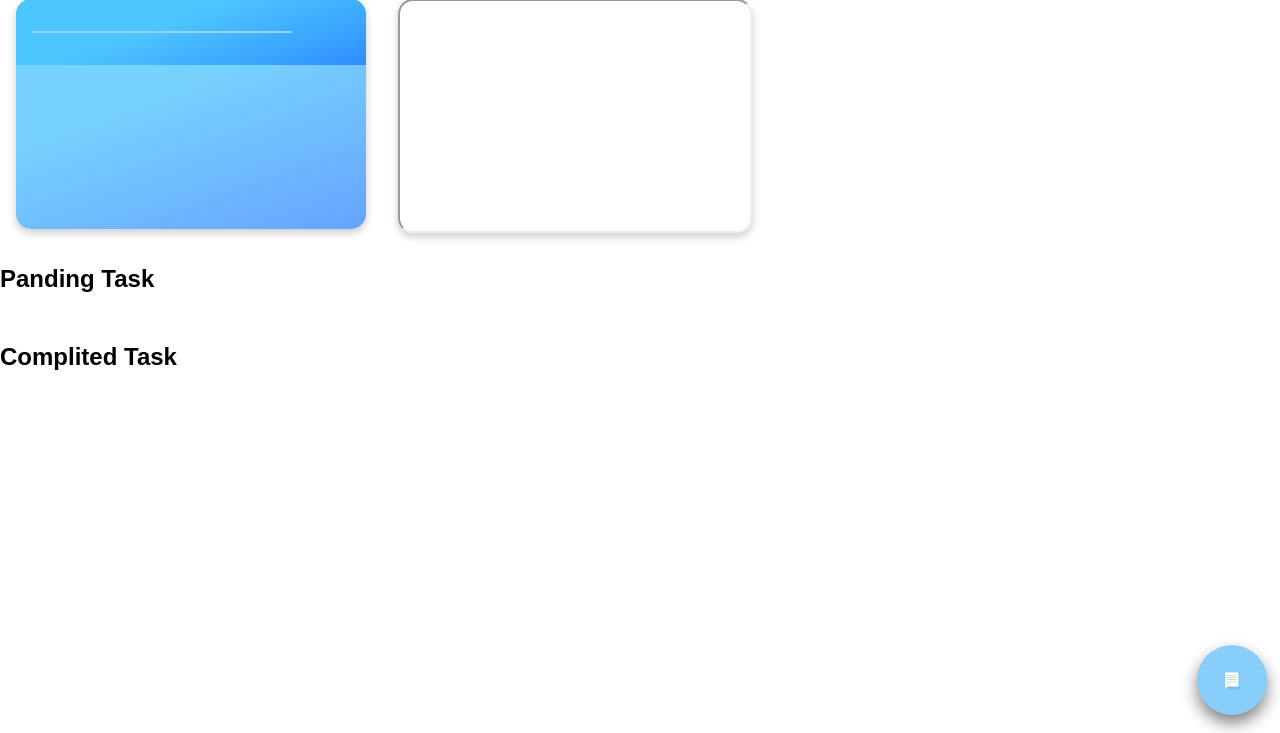
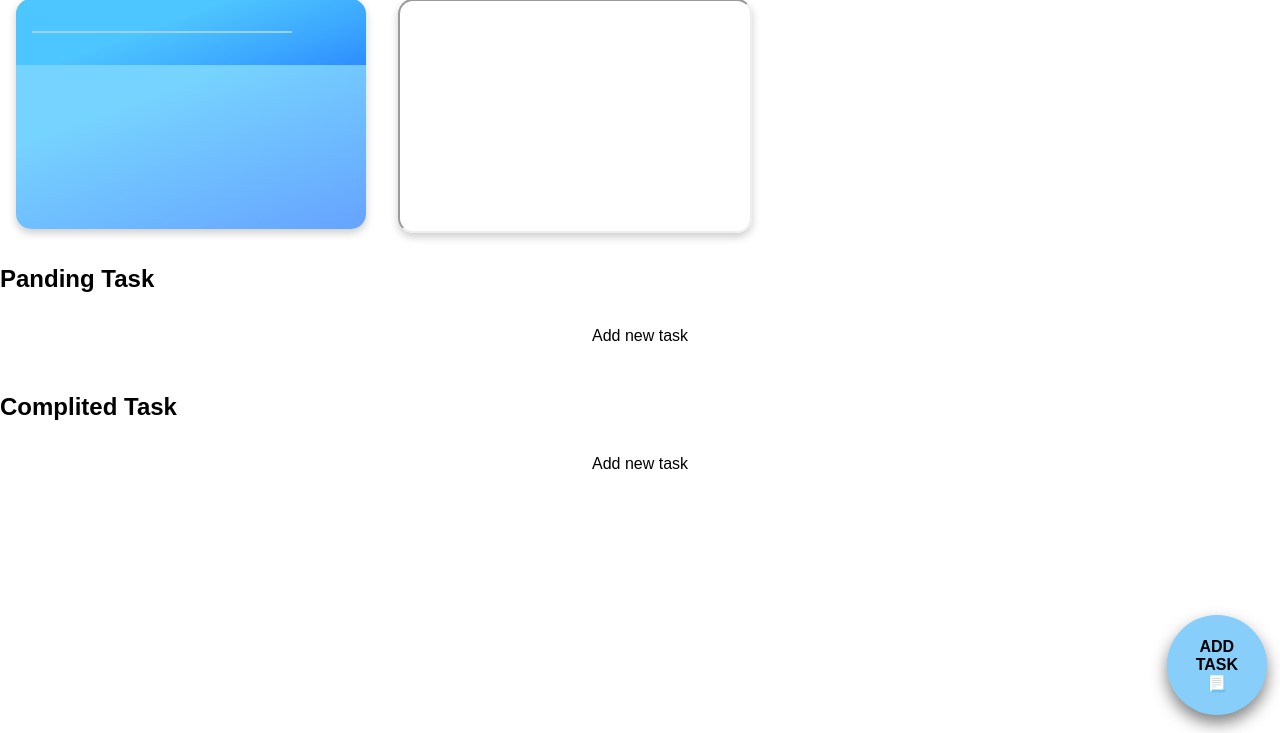
Before and after one commit to jeelfaldu/Task-Manager-App, a PHP site: page /dashboard.html in a window 1280 px wide. Shown: the part 67-800 px from the top of the page. Run offline with PHP 8.4, Linux system fonts and the light colour scheme.

Commit message:
some bug fix

```diff
--- a/assets/css/style.css
+++ b/assets/css/style.css
@@ -16,8 +16,8 @@ header {
   z-index: 555;
   right: 10px;
   bottom: 10px;
-  width: 70px;
-  height: 70px;
+  width: 100px;
+  height: 100px;
   border-radius: 50%;
   font-size: 1rem;
   font-weight: 900;
--- a/auth/auth.js
+++ b/auth/auth.js
@@ -39,11 +39,13 @@ function signup(name, email, mobile, gender, dob, pass) {
             console.log(data);
             DATABASE = data
             if (data.some(ele => ele.email == obj.email)) {
-                console.log("Email already exist");
+                alert("Email already exist");
             } else {
                 obj.id = DATABASE.length
                 DATABASE.push(obj)
                 localStorage.setItem(DATABASE_KEY, JSON.stringify(DATABASE))
+                alert("Sucessfully register");
+                window.location.href = "./index.html"
             }
         }).catch(err => {
             obj.id = DATABASE.length
--- a/dashboard.html
+++ b/dashboard.html
@@ -36,7 +36,7 @@
                 <div class="temperature" id="temp" style="font-size: 2rem;"></div>
                 <div class="row center">
                     <img src="" id="icon">
-                    <span  class="temperatureDesc" id="temperatureDesc"></span>
+                    <span class="temperatureDesc" id="temperatureDesc"></span>
                 </div>
                 <div class="windSpeed" id="windSpeed"></div>
                 <div class="skydesc" id="skyDescription"></div>
@@ -47,16 +47,20 @@
         <iframe class="card" id="myImg" class="myImg"> </iframe>
     </section>
     <section class="task" style="padding-bottom: 5rem;">
-        <button class="btnadd">📃</button>
+        <button class="btnadd"><a style="color: #000; text-decoration: none;" href="./taskadd.html">ADD TASK 📃</a></button>
         <div>
             <div style="padding: 1rem 0px;">
                 <h2>Panding Task</h2><br>
-                <div class="row" id="tablepanding"> </div>
+                <div class="row" id="tablepanding">
+                    <div class="container"> Add new task </div>
+                </div>
                 <!--<table class="table" style="overflow-x:auto;"></table>-->
             </div>
             <div style="padding: 1rem 0rem;">
                 <h2>Complited Task</h2><br>
-                <div class="row" id="tablecomplit"> </div>
+                <div class="row" id="tablecomplit">
+                    <div class="container"> Add new task </div>
+                </div>
                 <!--<table class="table" id="tablecomplit" style="overflow-x:auto;"></table>-->
             </div>
         </div>
--- a/index.html
+++ b/index.html
@@ -6,6 +6,7 @@
     <meta http-equiv="X-UA-Compatible" content="IE=edge">
     <meta name="viewport" content="width=device-width, initial-scale=1.0">
     <title>Project</title>
+    <script src="./provider/weather.js"></script>
 </head>
 <script src="./auth/auth.js"></script>
 
--- a/provider/deshboard.js
+++ b/provider/deshboard.js
@@ -1,7 +1,6 @@
 const TASK_KEY = "task"
 const PROFILE_KEY = 'profile';
 const MARK_KEY = 'mark';
-
 async function GetLocalStorageData(key) {
     return await new Promise((resolve, reject) => {
         if (localStorage.getItem(key)) {
@@ -46,13 +45,22 @@ function getStatus(status) {
     }
 }
 function setTableFormate() {
-    var pendingTask = datatabel.filter(ele => ele.status == 1)
-    var ComplitedData = datatabel.filter(ele => ele.status == 2)
+    pendingTask = []
+    ComplitedData = []
+    let Complited = ""
+    let pending = ""
+
+
+
+    if (datatabel.length > 0) {
+        pendingTask = datatabel.filter(ele => ele.status == 1)
+        ComplitedData = datatabel.filter(ele => ele.status == 2)
+
         //<td>${getStatus(ele.status)}</td>
 
         //let Complited = "<th>Mark</th><th>Title</th><th>Description</th><th>Start At</th><th>End At</th><th>Action</th>"
-    let Complited = ""
-    let pending = ""
+
+
         //let design = "<>Title</><th>Description</th><th>Start At</th><th>End At</th><th>Status</th><th>Action</th>"
         pendingTask.map(ele => {
             let start = ''
@@ -84,6 +92,7 @@ function setTableFormate() {
         </div>
     </div>`
         })
+
         ComplitedData.map(ele => {
             if (GetMark(ele.u_id, ele.id)) {
                 start = `<button onclick="removeMark(${ele.u_id},${ele.id})">⭐</button>`
@@ -114,6 +123,8 @@ function setTableFormate() {
         </div>
     </div>`
         })
+    }
+
     //datatabel += "</table>"
     document.getElementById('tablepanding').innerHTML = pending
     document.getElementById('tablecomplit').innerHTML = Complited
--- a/provider/weather.js
+++ b/provider/weather.js
@@ -1,3 +1,4 @@
+//navigator.geolocation.getCurrentPosition("","")
 function getLocation() {
     let options = {
         enableHighAccuracy: true,
--- a/updatetask.html
+++ b/updatetask.html
@@ -10,8 +10,9 @@
     <title>Add Task</title>
 </head>
 <body onload="">
+    <div class="container">
         <div class="hero"> ➕ Add New Task ➕</div>
-    <div>
+        <form onsubmit="return false">
             <input type="hidden" name="userid" id="userid">
             <label for="title"><b>Title</b></label>
             <input type="text" name="title" id="title" placeholder="Title" required>
@@ -28,8 +29,9 @@
                 <!--<option value="3">Reject</option>-->
             </select>
 
-        <button type="reset"
+            <button type="reset" class="bg-success"
                 onclick="update(document.getElementById('userid').value,document.getElementById('title').value,document.getElementById('desc').value,document.getElementById('startdate').value,document.getElementById('enddate').value,document.getElementById('status').value)">Update</button>
+        </form>
     </div>
 
 </body>
```
Lines whose indentation alone changed are shown as unchanged.
